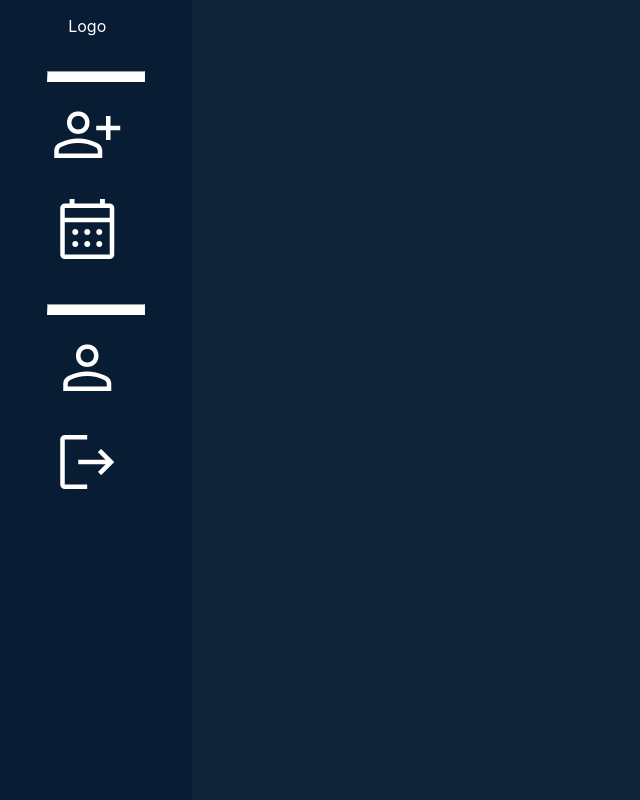
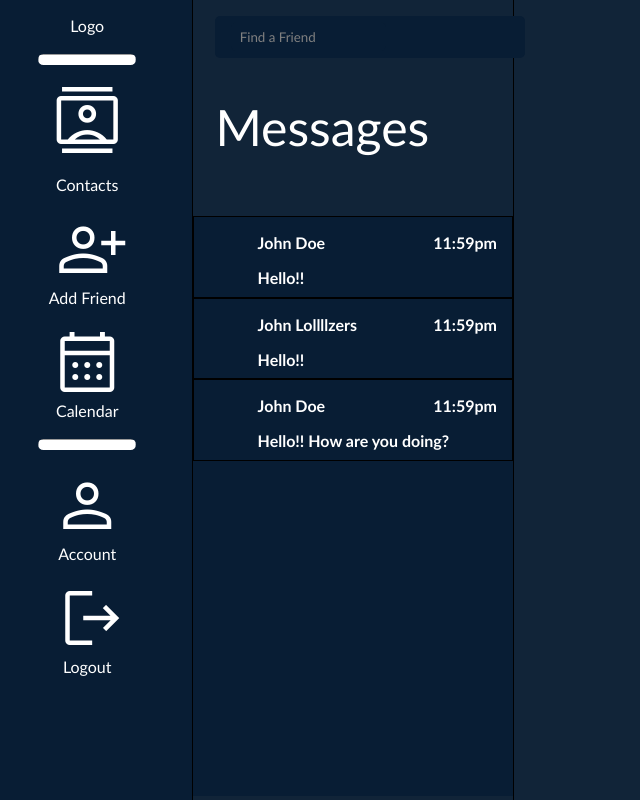
Before and after one commit to nicksen35/chatapp, a React (Create React App) app: page / in a window 1280 px wide. Shown: the whole page, without its empty margins (0-640 px from the left). Built offline with nearby package versions, Linux system fonts and the light colour scheme.

Commit message:
messageslist ui done

```diff
--- a/src/App.jsx
+++ b/src/App.jsx
@@ -1,11 +1,17 @@
-import './App.scss';
-import SideBar from './Components/sidebar';
+import "./App.scss";
+import SideBar from "./Components/sidebar";
+import Contacts from "./Components/contacts";
 function App() {
   return (
-    <div>
-    <SideBar />
+    <div className="appcontainer">
+      <div className="sidebarparentcontainer">
+        <SideBar />
+      </div>
+      <div className="messagesparentcontainer">
+        <Contacts />
+      </div>
     </div>
-  )
+  );
 }
 
 export default App;
--- a/src/App.scss
+++ b/src/App.scss
@@ -1,10 +1,29 @@
+$font-family: "Trebuchet MS" ;
+$lighter-blue: #112438;
+$darker-blue: #081D34;
+
+*
+{
+    font-family: $font-family;
+}
+@keyframes slideIn {
+    0% {
+      opacity: 0;
+      transform: translateX(-50px);
+    }
+    100% {
+      opacity: 1;
+      transform: translateX(0);
+    }
+  }
+
 
 body {
-    background-color: #112438
+    background-color: $lighter-blue;
 }
 .outerdiv {
-    background-color: #081D34;
-    width:15%;
+    background-color: $darker-blue;
+    width:100%;
     height:100vh;
     overflow-y:hidden;
     color:white;
@@ -13,9 +32,10 @@ ul {
     list-style-type:none;
     text-align:center;
     padding-right:30%;
+    font-family: $font-family;
 }
 li {
-    padding-bottom:20%;
+    margin-bottom:20%;
 }
 .material-symbols-outlined{
     font-size:72px;
@@ -24,6 +44,107 @@ li {
 {
     border-bottom:10px solid white;
     width:50%;
-    margin-bottom:5%;
-    text-align:center;
+    margin-bottom:10%;
+    margin-left:20%;
+    border-radius:50px;
 }
+#addfriend
+{
+    margin-left:10px;
+}
+#logout
+{
+    margin-left:10px;
+}
+.sidebarlabel
+{
+    margin:0;
+    font-family: $font-family;
+}
+
+.sidebarcontainer:hover
+{
+    font-weight:bolder;
+    cursor:pointer;
+}
+.sidebarcontainerclicked:hover
+{
+    cursor:pointer;
+    font-weight:bolder;
+}
+
+.sidebarcontainerclicked
+{
+    border-right: 10px solid white;
+    border-radius:10px;
+    animation-name:slideIn;
+    animation-duration:.5s;
+}
+.appcontainer{
+    display:flex;
+}
+.sidebarparentcontainer
+{
+    width:15%;
+}
+.messagesparentcontainer
+{
+    color:white;
+    width:25%;
+    border-left:1px solid black;
+    border-right: 1px solid black;
+}
+.messagelistcontainer
+{
+    background-color: $lighter-blue;
+    height:25vh;
+    padding-top:5%;
+
+}
+.messagelistcontainer h1
+{
+    font-weight:normal;
+    text-align:left;
+    margin-left:7%;
+    font-size:50px;
+}
+.searchbar, .searchbar::placeholder
+{
+    background-color:$darker-blue;
+    color:grey;
+    border-radius:5px;
+    padding-top:4%;
+    border:none;
+    padding-bottom:4%;
+    padding-left:5%;
+    text-align:left;
+    padding-right:40%;
+    margin-left:7%;
+    margin-bottom:2%;
+}
+.contactlistcontainer
+{
+    position:relative;
+    background-color:$darker-blue;
+    height:72.5vh;
+    font-weight:bold;
+}
+.topportion
+{
+    display:flex;
+    margin-left:20%;
+}
+.time
+{
+    position: absolute;
+    right:5%;
+}
+.message
+{
+    margin: 0 0 3% 20%;
+
+}
+.messagebox
+{
+    border:1px solid black;
+}
--- /dev/null
+++ b/src/Components/contacts.jsx
@@ -0,0 +1,47 @@
+import React, { useState } from "react";
+function Contacts()
+{
+    const [messages, setmessages] = useState([]);
+    const initialmessages = [
+        {
+            userid: 1, sender:"John Doe", content:"Hello!!", timesent:"11:59pm"
+        },
+        {
+            userid: 2, sender:"John Lollllzers", content:"Hello!!", timesent:"11:59pm"
+        },
+        {
+            userid: 3, sender:"John Doe", content:"Hello!! How are you doing?", timesent:"11:59pm"
+        },
+    ];
+    useState(()=> {
+        setmessages(initialmessages)
+    },[] );
+
+    const ContactPage = (
+        <>
+        <div className="messagelistcontainer">
+            <input className="searchbar" placeholder="Find a Friend" type="text" name="FriendFind" />
+            <h1> Messages </h1>
+        </div>
+        <div className="contactlistcontainer">
+            {messages.map((message) => (
+            <div className="messagebox" key={message.id}>
+                <div className="topportion">
+                    <p className="sender">{message.sender}</p>
+                    <p className="time"> {message.timesent} </p>
+                </div>
+                    <div className="bottomportion">
+                    <p className="message">{message.content}</p>
+                </div>
+            </div>
+            ))}
+            </div>
+
+        </>
+    )
+
+    return ContactPage
+
+}
+
+export default Contacts
--- a/src/Components/sidebar.jsx
+++ b/src/Components/sidebar.jsx
@@ -1,29 +1,87 @@
+import React, { useState } from "react";
+
 function SideBar() {
+  const [clickedId, setClickedId] = useState(null);
+
+  const handleClick = (id) => {
+    setClickedId(id);
+    console.log(id);
+    console.log("WasClicked");
+  };
+
   const condensedmenu = (
     <div className="outerdiv">
       <ul>
-        <li> Logo </li>
-    </ul>
-    <hr className="dividers"/>
-    <ul>
-        <li>
-          <span id="addfriend" className="material-symbols-outlined">person_add</span>
+        <li>Logo</li>
+      </ul>
+      <hr className="dividers" />
+      <ul>
+        <li
+          id="contacts"
+          onClick={() => handleClick("contacts")}
+          className={`sidebarcontainer${
+            clickedId === "contacts" ? "clicked" : ""
+          }`}
+        >
+          <span class="material-symbols-outlined">contacts</span>
+          <p> Contacts </p>
         </li>
-        <li>
-          <span id="calendar "className="material-symbols-outlined">calendar_month</span>
+        <li
+          id="addsidebar"
+          onClick={() => handleClick("addsidebar")}
+          className={`sidebarcontainer${
+            clickedId === "addsidebar" ? "clicked" : ""
+          }`}
+        >
+          <span id="addfriend" className="material-symbols-outlined">
+            person_add
+          </span>
+          <p className="sidebarlabel">Add Friend</p>
         </li>
-    </ul>
-    <hr className="dividers"/>
-    <ul>
-        <li>
-          <span id="person" className="material-symbols-outlined">person</span>
+        <li
+          id="calendarsidebar"
+          className={`sidebarcontainer${
+            clickedId === "calendarsidebar" ? "clicked" : ""
+          }`}
+          onClick={() => handleClick("calendarsidebar")}
+        >
+          <span id="calendar" className="material-symbols-outlined">
+            calendar_month
+          </span>
+          <p className="sidebarlabel">Calendar</p>
         </li>
-        <li>
-          <span id="logout "className="material-symbols-outlined">logout</span>
+      </ul>
+      <hr className="dividers" />
+      <ul>
+        <li
+          id="accountsidebar"
+          className={`sidebarcontainer${
+            clickedId === "accountsidebar" ? "clicked" : ""
+          }`}
+          onClick={() => handleClick("accountsidebar")}
+        >
+          <span id="person" className="material-symbols-outlined">
+            person
+          </span>
+          <p className="sidebarlabel">Account</p>
         </li>
-        </ul>
+        <li
+          id="logoutsidebar"
+          className={`sidebarcontainer${
+            clickedId === "logoutsidebar" ? "clicked" : ""
+          }`}
+          onClick={() => handleClick("logoutsidebar")}
+        >
+          <span id="logout" className="material-symbols-outlined">
+            logout
+          </span>
+          <p className="sidebarlabel">Logout</p>
+        </li>
+      </ul>
     </div>
   );
+
   return condensedmenu;
 }
+
 export default SideBar;
```
